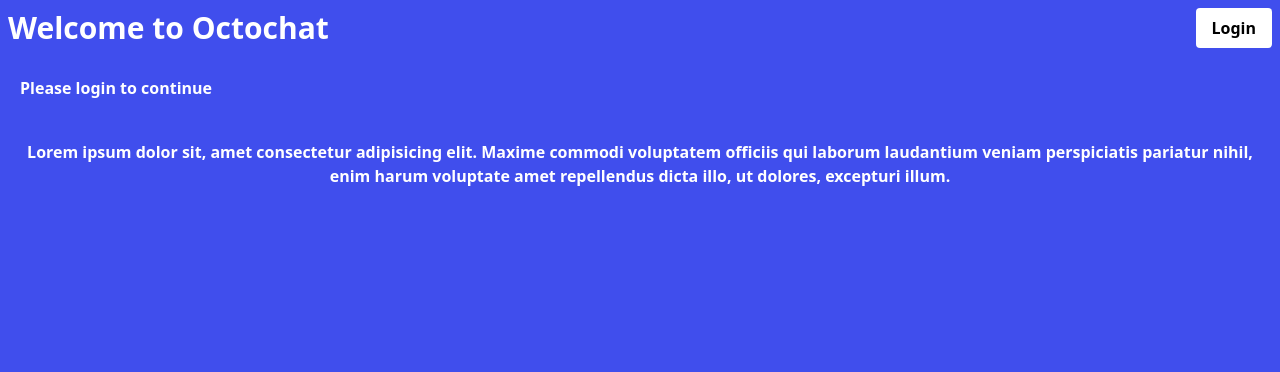
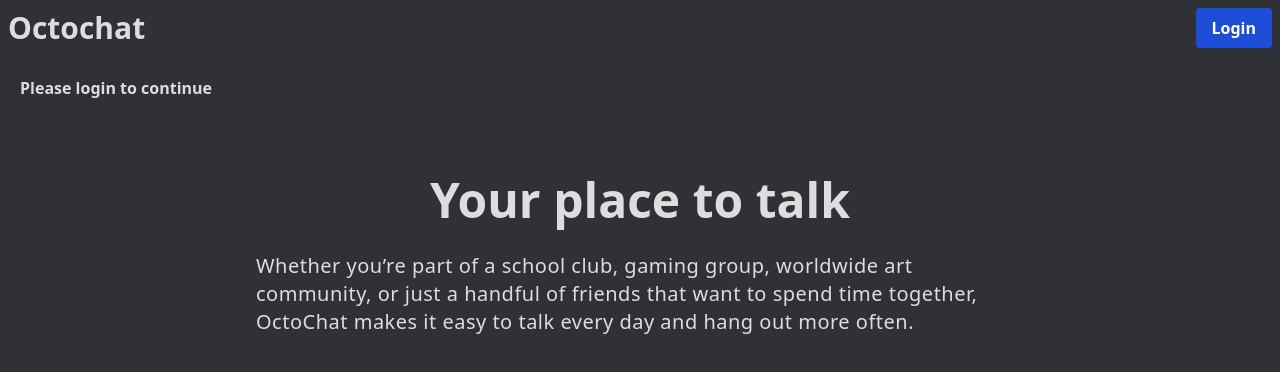
Before and after one commit to HariKrishna-28/octochat, a React (Create React App) app: page /#/ in a window 1280 px wide. Shown: the top 372 px of the page. Built offline with nearby package versions, Linux system fonts and the light colour scheme; no server answers.

Commit message:
add message scroll

```diff
--- a/public/index.html
+++ b/public/index.html
@@ -22,7 +22,7 @@
       work correctly both with client-side routing and a non-root public URL.
       Learn how to configure a non-root public URL by running `npm run build`.
     -->
-  <title>React App</title>
+  <title>OctoChat</title>
 </head>
 
 <body>
--- a/src/components/Chat.jsx
+++ b/src/components/Chat.jsx
@@ -1,4 +1,4 @@
-import React, { useRef } from 'react'
+import React, { useEffect, useRef } from 'react'
 import TagIcon from '@mui/icons-material/Tag';
 import { selectChannelId, selectChannelName } from '../features/channelSlice';
 import { useSelector } from 'react-redux';
@@ -29,13 +29,17 @@ const Chat = () => {
             .orderBy("timeStamp", "asc")
     );
 
-    const scrollToBottom = () => {
-        chatRef.current.scrollIntoView({
-            behaviour: "smooth",
-            block: "start",
-        })
+    // const scrollToBottom = () => {
+    //     chatRef.current.scrollIntoView({
+    //         behaviour: "smooth",
+    //         block: "start",
+    //     })
+    // }
+
+    const MessageScroll = () => { //scrolls to the bottom of the div tag
+        const div = document.getElementById("message-box")
+        div.scrollTop = div.scrollHeight - div.clientHeight;
     }
-
 
     const sendMessage = (event) => {
         event.preventDefault()
@@ -53,16 +57,22 @@ const Chat = () => {
         }
 
         inputRef.current.value = ""
-        scrollToBottom()
+        MessageScroll()
     }
+
+    const justifyHeader = !channelId ? "justify-end" : "justify-between"
+
+    useEffect(() => {
+        MessageScroll()
+    }, [messages])
 
     return (
         <div className='flex flex-col h-screen'>
-            <header className='flex items-center justify-between space-x-5 border-b border-gray-800 p-2'>
-                <div className='flex items-center space-x-1'>
+            <header className={`flex items-center ${justifyHeader} space-x-5 border-b border-gray-800 p-2`}>
+                {channelId && <div className='flex items-center space-x-1'>
                     <TagIcon className='h-6 text-discord_chatHeader' />
                     <h4 className='text-white font-semibold'>{channelName}</h4>
-                </div>
+                </div>}
 
                 <div className='flex items-center justify-center'>
                     <div className='text-discord_channel hover:text-white hover:bg-discord_channelHoverBg rounded-md p-2'>
@@ -75,18 +85,24 @@ const Chat = () => {
                             </Tooltip>
                         </a>
                     </div>
-                    <div className='text-discord_channel hover:text-white hover:bg-discord_channelHoverBg rounded-md p-2'>
+                    <div className='text-discord_channel hover:text-white hover:bg-discord_channelHoverBg rounded-md p-2 '>
                         <LogOutButton />
                     </div>
                 </div>
             </header>
 
-            <div className='flex-grow overflow-y-auto scrollbar-hide'>
+            <div className='flex-grow overflow-y-auto scrollbar-hide' id="message-box">
                 {
                     loading &&
                     <div className='flex flex-col items-center justify-center h-screen'>
                         <LoadScreen />
                     </div>
+                }
+                {!channelId &&
+                    <div className='flex flex-col items-center justify-center h-screen -mt-10 text-discord_chatINputText'>
+                        <h1 className='text-xl font-bold'>Alone? Choose a room and start chatting</h1>
+                    </div>
+
                 }
                 {messages?.docs.map((doc) => {
                     return <Message
@@ -99,6 +115,7 @@ const Chat = () => {
                     />
                 })}
                 <div
+                    id='message-box'
                     ref={chatRef}
                     className='pb-16' />
             </div>
--- a/src/components/WelcomeScreen.jsx
+++ b/src/components/WelcomeScreen.jsx
@@ -33,17 +33,17 @@ const WelcomeScreen = () => {
     // }, [user])
 
     return (
-        <div className="bg-discord_welcomeBg text-white h-screen">
+        <div className="bg-discord_channelsBg text-discord_chatINputText h-screen">
             <div className="flex items-center justify-between p-2">
                 <h1
                     className='font-bold text-xl lg:text-3xl text-center'>
-                    Welcome to Octochat
+                    Octochat
                 </h1>
 
                 {!loading &&
                     <div className='flex justify-between gap-5'>
                         <button
-                            className='bg-white hover:text-blue-700 font-semibold text-black hover:shadow-md py-2 px-4 b hover:border-transparent rounded'
+                            className='bg-blue-700 hover:bg-blue-500 text-white font-bold py-2 px-4 rounded'
                             onClick={(event) => !user ? signIn(event) : navigator("channels")}
                         >
                             {user ? "Go to channels" : "Login"}
@@ -51,7 +51,7 @@ const WelcomeScreen = () => {
 
                         {user &&
                             <button
-                                className='bg-transparent hover:bg-red-500 text-red-700 font-semibold hover:text-white py-2 px-4 border border-red-500 hover:border-transparent rounded'
+                                className='bg-red-700 hover:bg-red-500 text-white font-bold py-2 px-4 rounded'
                                 onClick={(event) => signOut(event)}
                             >
                                 Sign Out
@@ -77,7 +77,15 @@ const WelcomeScreen = () => {
                 }
             </div>
 
-            <p className='p-4 mt-1 text-center font-semibold'>Lorem ipsum dolor sit, amet consectetur adipisicing elit. Maxime commodi voluptatem officiis qui laborum laudantium veniam perspiciatis pariatur nihil, enim harum voluptate amet repellendus dicta illo, ut dolores, excepturi illum.</p>
+            <div className="flex flex-col gap-7 items-center justify-center mt-10 p-4">
+                <h1 className="text-3xl lg:text-5xl font-bold">Your place to talk</h1>
+                <h2 className=" text-xl lg:text:lg font-light tracking-wide lg:max-w-3xl w-full">
+                    Whether you’re part of a school club, gaming group, worldwide art
+                    community, or just a handful of friends that want to spend time
+                    together, OctoChat makes it easy to talk every day and hang out more
+                    often.
+                </h2>
+            </div>
         </div>
     )
 }
--- a/src/index.js
+++ b/src/index.js
@@ -6,19 +6,19 @@ import App from "./App";
 import { BrowserRouter, HashRouter } from "react-router-dom";
 import { Provider } from "react-redux";
 import { store } from "./app/store";
-// import { createBrowserHistory } from "history";
+import { createBrowserHistory } from "history";
 
 const root = ReactDOM.createRoot(document.getElementById("root"));
-// const history = createBrowserHistory();
+const history = createBrowserHistory();
 
 root.render(
   <React.StrictMode>
-    {/* <HashRouter history={history}> */}
-    <BrowserRouter>
+    <HashRouter history={history}>
+      {/* <BrowserRouter> */}
       <Provider store={store}>
         <App />
       </Provider>
-    </BrowserRouter>
-    {/* </HashRouter> */}
+      {/* </BrowserRouter> */}
+    </HashRouter>
   </React.StrictMode>
 );
```
